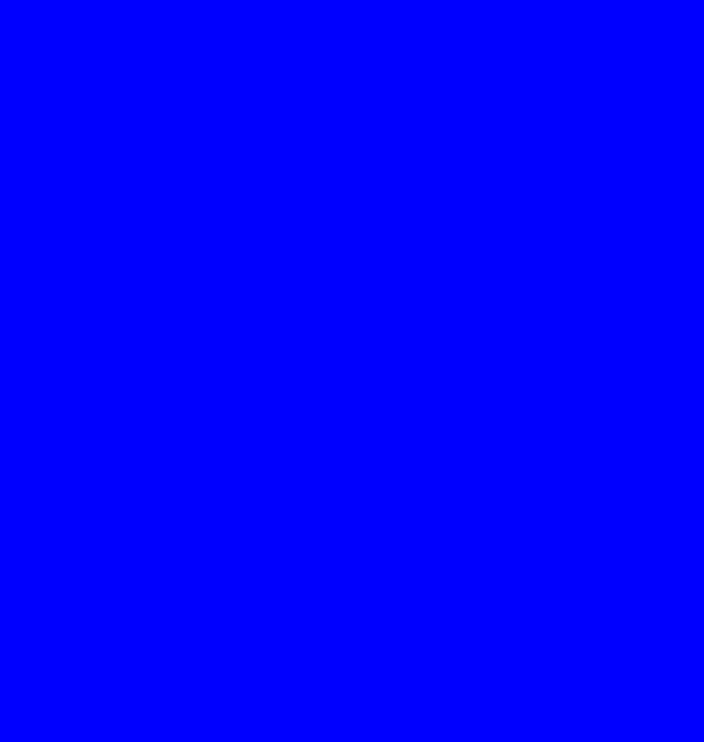
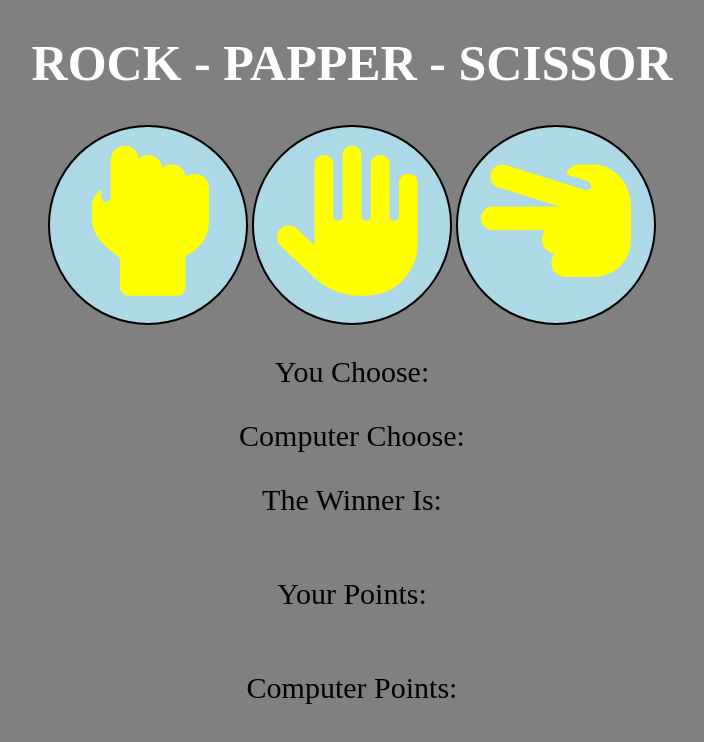
Before and after one commit to Code-Institute-Submissions/Viktor3636-PP2, a plain HTML site: page index.html in a window 1280 px wide. Shown: the whole page, without its empty margins (288-992 px from the left). Drawn offline with Linux system fonts and the light colour scheme.

Commit message:
added the sctructure in HTML and some small styling in css

```diff
--- a/assets/css/style.css
+++ b/assets/css/style.css
@@ -1,3 +1,38 @@
 body {
-    background-color: blue;
+    background-color: grey;
 }
+
+h1{
+    font-size: 50px;
+    text-align: center;
+    color: white;
+}
+
+.buttons {
+    text-align: center;
+    padding: 20 20px;
+
+}
+
+#button {
+    font-size: 150px;
+    width: 200px;
+    height: 200px;
+    border-radius: 200px;
+    border: 2px solid black;
+    background-color: lightblue;
+    color: yellow;
+}
+
+.whoSelect {
+    text-align: center;
+    font-size: 30px;
+}
+
+.points {
+    align-items: center;
+    font-size: 30px;
+    display: flex;
+    flex-direction: column;
+
+}
--- a/index.html
+++ b/index.html
@@ -5,8 +5,26 @@
     <meta name="viewport" content="width=device-width, initial-scale=1.0">
     <title>JAVSCRIPT PP2</title>
     <link rel="stylesheet" href="assets/css/style.css">
+    <script src="https://kit.fontawesome.com/ec9a388b78.js" crossorigin="anonymous"></script>
 </head>
 <body>
+    <h1>ROCK - PAPPER - SCISSOR</h1>
+    <div class="buttons">
+        <button id="button"><i class="fa-solid fa-hand-back-fist"></i></button>
+        <button id="button"><i class="fa-solid fa-hand"></i></button>
+        <button id="button"><i class="fa-solid fa-hand-scissors"></i></button>
+    </div>
+
+    <div class="whoSelect">
+        <p id="personChoose">You Choose:</p>
+        <p id="computerChoose">Computer Choose:</p>
+        <p id="whoWon">The Winner Is:</p>
+    </div>
+
+    <div class="points">
+        <p>Your Points:</p>
+        <p>Computer Points:</p>
+    </div>
 
 <script
   src="assets/js/script.js"
```
